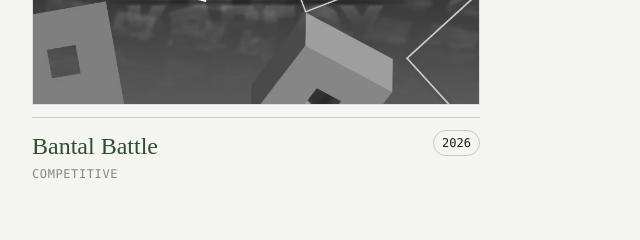
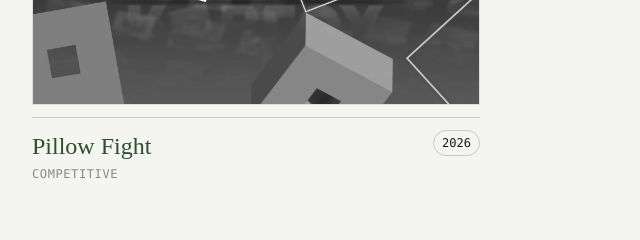
Before and after one commit to Green-Pendap-Production/web, an Astro site: page / in a window 1280 px wide. Shown: the part 880-1120 px from the top of the page, 272-912 px from the left. Built offline with nearby package versions, Linux system fonts and the light colour scheme; Astro itself is replaced by a stand-in of ours.

Commit message:
wfaseesf

```diff
--- a/src/pages/index.astro
+++ b/src/pages/index.astro
@@ -13,7 +13,7 @@ import satu from "../assets/bg/1.jpeg";
 
 const allGames = [
     {
-    title: "Bantal Battle",
+        title: "Pillow Fight",
         genre: "Competitive",
         image: bantalBattleImage,
         year: "2026",
@@ -108,16 +108,18 @@ const allGames = [
                 Our Studio
             </h2>
         </div>
-    <div class="col-span-12 md:col-span-8 space-y-8 text-lg leading-relaxed">
+        <div
+            class="col-span-12 md:col-span-8 space-y-8 text-lg leading-relaxed"
+        >
             <p class="text-2xl font-serif italic text-gpp-accent">
                 Founded in 2025 in the heart of Bengkulu, Indonesia.
             </p>
             <p>
-        We are a diverse team of artists, programmers, and storytellers who
-        believe in the power of interactive media. Like the <span
+                We are a diverse team of artists, programmers, and storytellers
+                who believe in the power of interactive media. Like the <span
                     class="text-gpp-primary font-bold">Pendap</span
-        > a traditional dish wrapped in leaves our games are wrapped in layers of
-        mystery and flavor.
+                > a traditional dish wrapped in leaves our games are wrapped in layers
+                of mystery and flavor.
             </p>
 
             <div class="mt-12 w-full">
@@ -181,7 +183,8 @@ const allGames = [
                 &copy; 2025 Green Pendap Production. All rights reserved.
             </p>
             <div class="flex gap-6">
-        <a href="#" class="hover:text-gpp-accent transition-colors">Instagram</a
+                <a href="#" class="hover:text-gpp-accent transition-colors"
+                    >Instagram</a
                 >
             </div>
         </div>
```
Lines whose indentation alone changed are shown as unchanged.
